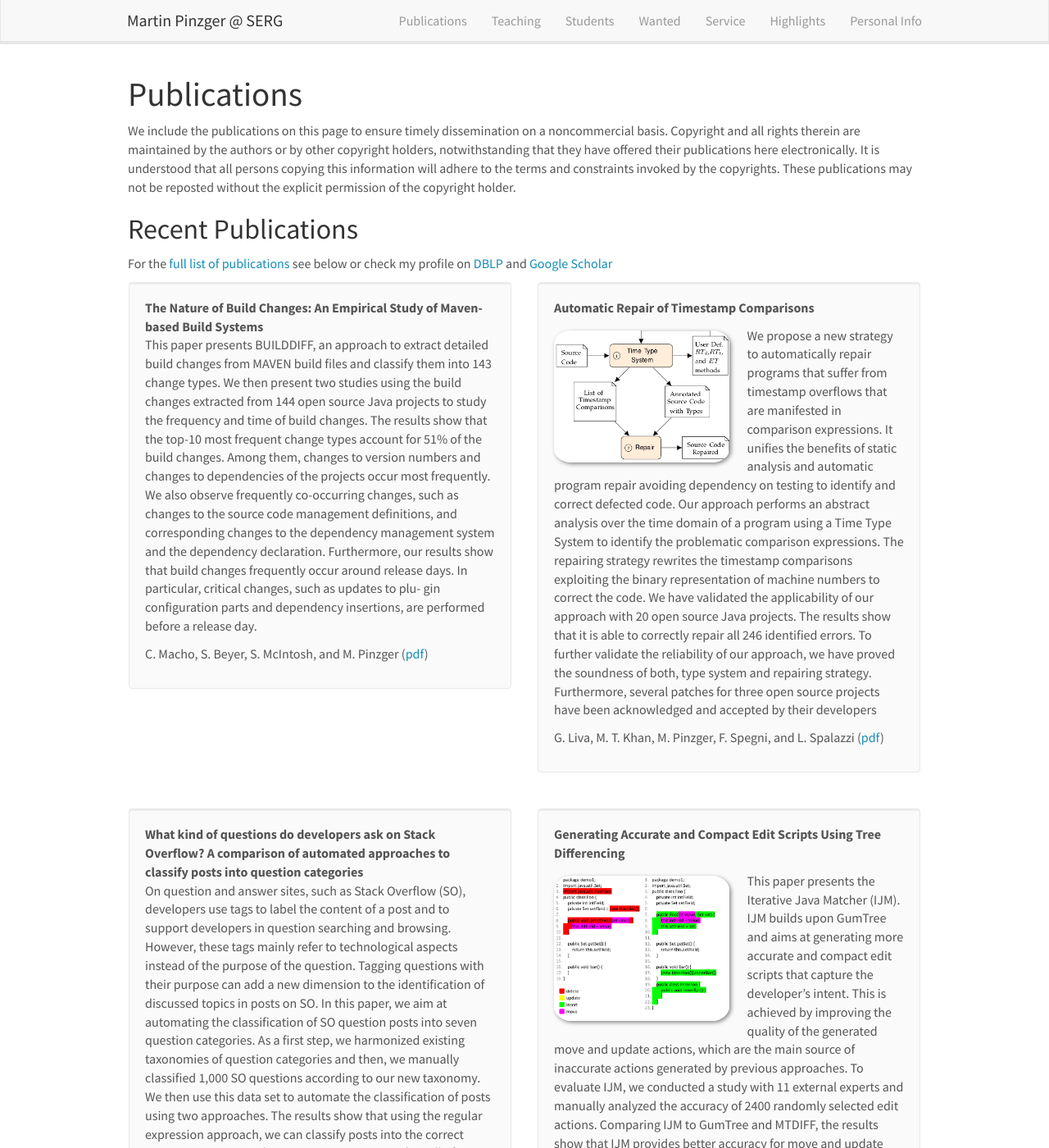
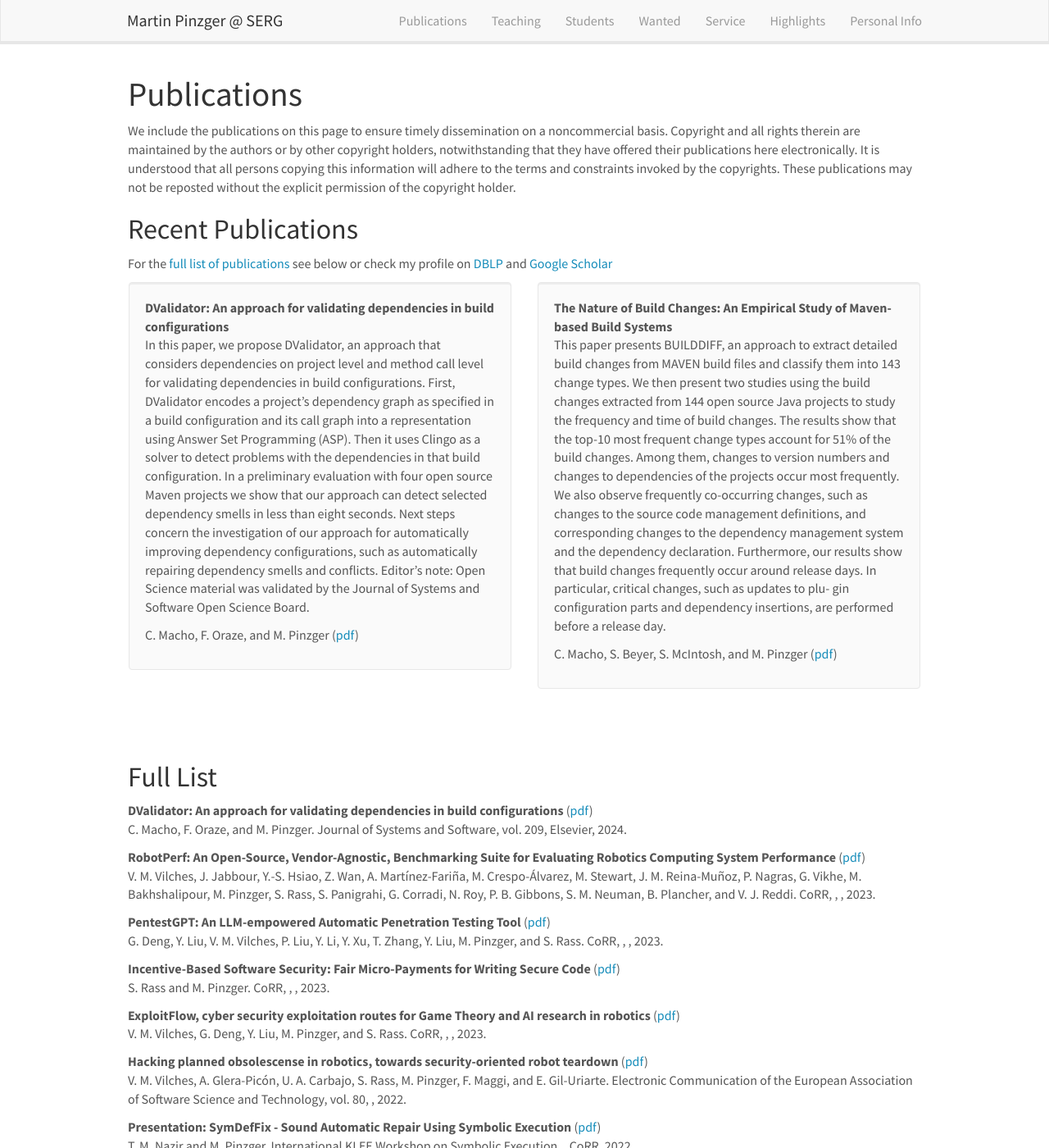
Before and after one commit to pinzger/pinzger.github.io, a Jekyll site: the page built from _pages/publications.md, in a window 1280 px wide and 1400 px high. Shown: the whole window at 82% size. Built offline with Jekyll 4.4.1, drawn with Linux system fonts in a browser that asks for light colours; nearby versions of some CDN libraries; some of the changed text lies outside the part shown.

Commit message:
added dvalidator paper

```diff
--- a/_data/news.yml
+++ b/_data/news.yml
@@ -1,3 +1,6 @@
+- date: <strong>December 2023</strong>
+  headline: "Our paper <strong>DValidator: An approach for validating dependencies in build configurations</strong> has been accepted for publication in the Journal of Systems and Software (JSS)."
+
 - date: <strong>September 2023</strong>
   headline: "I am still looking for a PhD student in Software Engineering to work on  <strong>Semantic Change Impact Analysis for Microservice-based Systems</strong>. See <a href=\"/wanted/openpositions\">open positions</a> for how to apply."
 
--- a/_data/publist.yml
+++ b/_data/publist.yml
@@ -1,3 +1,16 @@
+- title: "DValidator: An approach for validating dependencies in build configurations"
+  image:
+  authors: C. Macho, F. Oraze, and M. Pinzger
+  proceedings: Journal of Systems and Software
+  pages: vol. 209
+  publisher: Elsevier
+  year: 2024
+  description: "In this paper, we propose DValidator, an approach that considers dependencies on project level and method call level for validating dependencies in build configurations. First, DValidator encodes a project’s dependency graph as specified in a build configuration and its call graph into a representation using Answer Set Programming (ASP). Then it uses Clingo as a solver to detect problems with the dependencies in that build configuration. In a preliminary evaluation with four open source Maven projects we show that our approach can detect selected dependency smells in less than eight seconds. Next steps concern the investigation of our approach for automatically improving dependency configurations, such as automatically repairing dependency smells and conflicts. Editor’s note: Open Science material was validated by the Journal of Systems and Software Open Science Board."
+  link:
+    url: ../papers/Macho2023-dvalidator.pdf
+    display: pdf
+  highlight: 1
+
 - title: "RobotPerf: An Open-Source, Vendor-Agnostic, Benchmarking Suite for Evaluating Robotics Computing System Performance"
   image:
   authors: 	V. M. Vilches, J. Jabbour, Y.-S. Hsiao, Z. Wan, A. Martínez-Fariña, M. Crespo-Álvarez, M. Stewart, J. M. Reina-Muñoz, P. Nagras, G. Vikhe, M. Bakhshalipour, M. Pinzger, S. Rass, S. Panigrahi, G. Corradi, N. Roy, P. B. Gibbons, S. M. Neuman, B. Plancher, and V. J. Reddi
@@ -230,7 +243,7 @@
   link:
     url: ../papers/Liva2019-repair.pdf
     display: pdf
-  highlight: 1
+  highlight:
 
 - title: "What kind of questions do developers ask on Stack Overflow? A comparison of automated approaches to classify posts into question categories"
   image:
@@ -243,7 +256,7 @@
   link:
     url: ../papers/Beyer2019-questions.pdf
     display: pdf
-  highlight: 1
+  highlight:
 
 - title: "Semantics-Driven Extraction of Timed Automata from Java Programs"
   image:
@@ -308,7 +321,7 @@
   link:
     url: ../papers/Frick2018-ijm.pdf
     display: pdf
-  highlight: 1
+  highlight:
 
 - title: "DiffViz: A Diff Algorithm Independent Visualization Tool for Edit Scripts"
   image: diffviz.png
```
Also changed, not shown: 1 other file.
